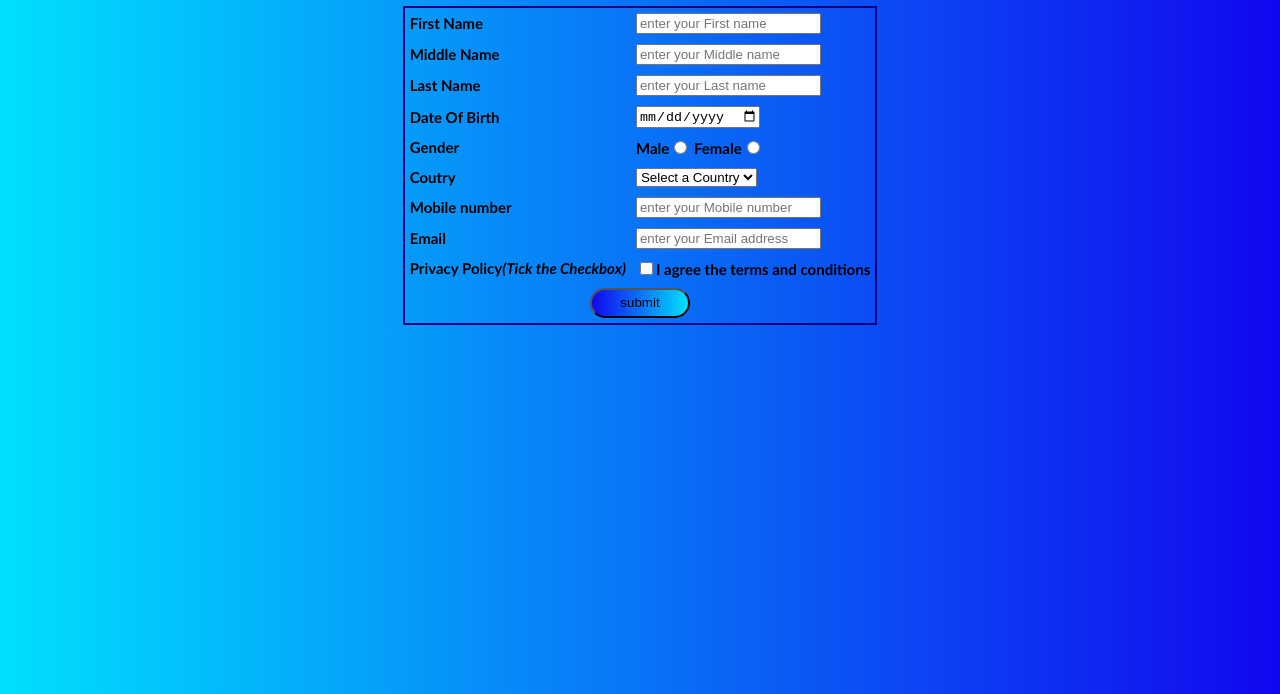
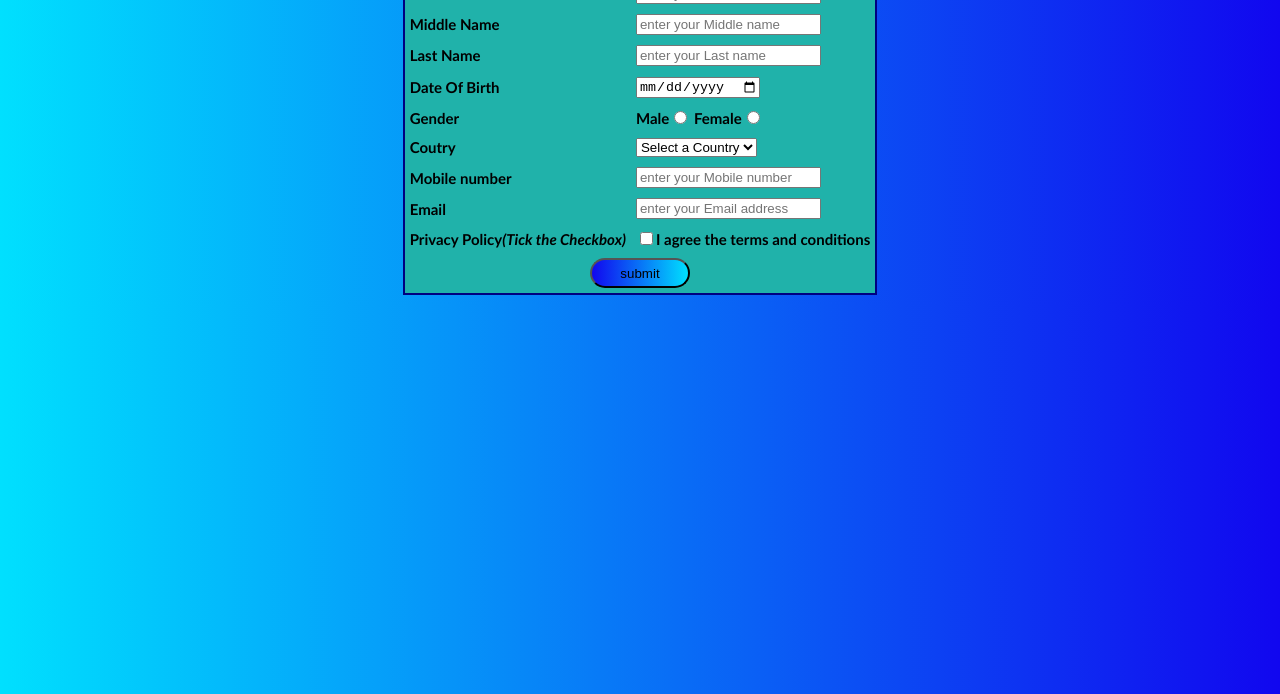
Before and after one commit to suhas1sai/Form-Validation, a plain HTML site: page index.html in a window 1280 px wide. Shown: the part 106-800 px from the top of the page. Drawn offline with Linux system fonts and the light colour scheme.

Commit message:
Update style.css

```diff
--- a/css/style.css
+++ b/css/style.css
@@ -1,7 +1,6 @@
 *{
 	box-sizing: border-box;
 }
-
 
 body{
 	font-family: calibri;
@@ -14,6 +13,7 @@ h1{
 table{
 	font-size: 15px;
 	font-weight: bold;
+	background-color: lightseagreen;
 	border-collapse: collapse;
 	border: 2px solid navy;
 }
@@ -23,40 +23,3 @@ table{
 	height: 30px;
 	width: 100px;
 }
-
-@media screen and  (max-width: 900px)
-{
-	.container{
-		max-width: 850px;
-	}
-}
-
-.container{
-  width: 100%;
-  margin: 3.2rem auto 0 auto;
-}
-
-@media(min-width: 576px){
-  .container{
-    max-width: 540px;
-    margin-left: auto;
-    margin-right: auto;
-    display: block;
-  }
-}
-
-@media(min-width: 768px){
-  .container{
-    max-width: 720px;
-    margin-right: auto;
-    margin-left: auto;
-    display: block;
-  }
-}
-
-@media(min-width: 280px) and (max-width320px)
-{
-	.container{
-		font-size: 10px;
-	}
-}
```
